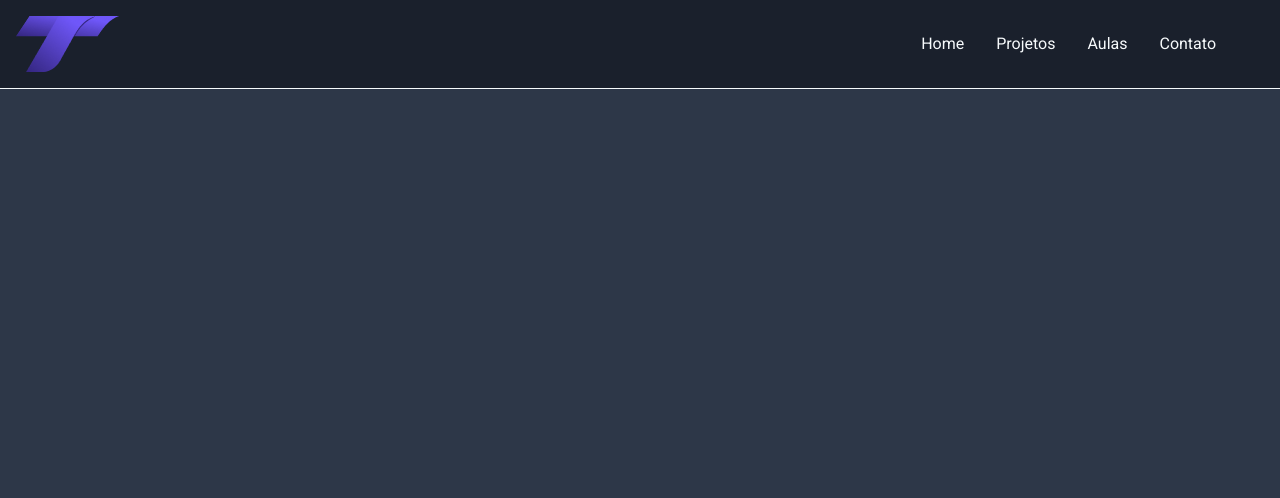
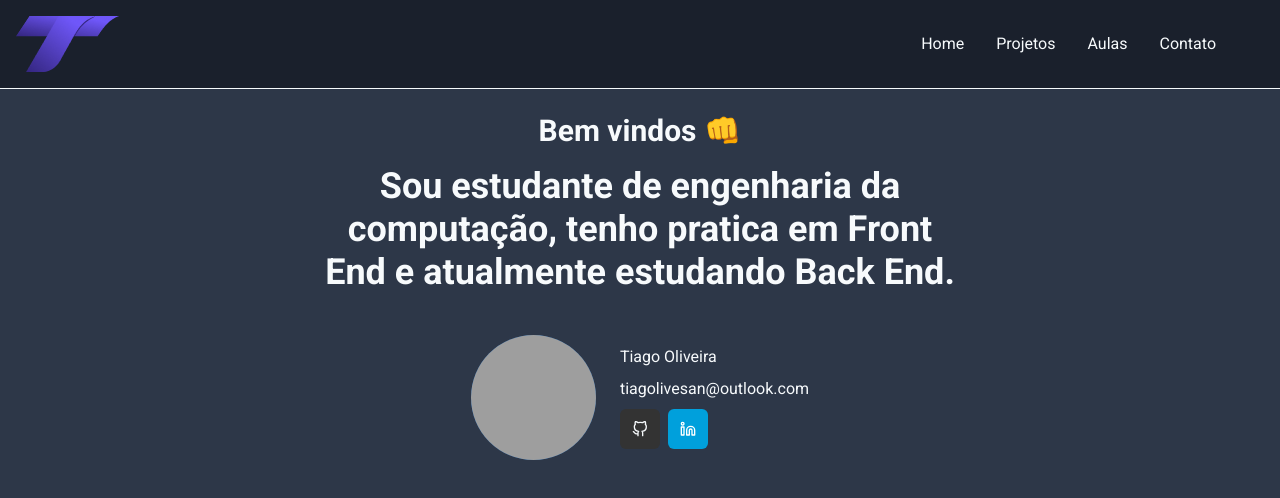
Before and after one commit to tosantos1/new-portfolio, a Next.js app: page / in a window 1280 px wide. Shown: the top 498 px of the page. Built offline with nearby package versions, Linux system fonts and the light colour scheme; grey boxes are pictures that could not be loaded.

Commit message:
new-portfólio

```diff
--- a/package.json
+++ b/package.json
@@ -15,7 +15,8 @@
     "framer-motion": "^4.1.17",
     "next": "10.2.3",
     "react": "17.0.2",
-    "react-dom": "17.0.2"
+    "react-dom": "17.0.2",
+    "react-icons": "^4.2.0"
   },
   "devDependencies": {
     "@types/node": "^15.12.0",
--- a/pages/index.tsx
+++ b/pages/index.tsx
@@ -1,13 +1,40 @@
-import { Flex } from "@chakra-ui/react";
-import { Header } from "../components/Header";
+import { Avatar, Button, Center, Flex, Heading, HStack, IconButton, VStack } from "@chakra-ui/react";
 
+import { FiGithub, FiLinkedin } from 'react-icons/fi'
 
 
 
 export default function Home() {
   return (
-    <Flex direction="column">
+    <Flex direction="column" maxW="1200px" margin="0 auto">
+      <Center>
+        <VStack mt={4}>
+          <Heading size="lg" p={2}>Bem vindos 👊</Heading>
+          <Heading size="xl" textAlign="center" maxW="650px">Sou estudante de engenharia da computação, tenho pratica em Front End e atualmente estudando Back End.</Heading>
+          <HStack p={8}>
+            <Avatar boxSize="125px" mr={4} name="Tiago Oliveira" src="https://github.com/tosantos1.png" />
+            <VStack align="flex-start">
+              <p>Tiago Oliveira</p>
+              <p>tiagolivesan@outlook.com</p>
+              <HStack>
+            <IconButton
+              bg="#333"
+              aria-label="Github"
+              _hover={{opacity: 0.8}}
+              icon={<FiGithub />}
+            />
+            <IconButton
+              colorScheme="linkedin"
+              aria-label="Linkedin"
+              _hover={{opacity: 0.8}}
+              icon={<FiLinkedin />}
+            />
+          </HStack>
+            </VStack>
+          </HStack>
 
+        </VStack>
+      </Center>
     </Flex>
   )
 }
```
Also changed, not shown: public/image/perfil.png (added), 1 other file (tests, documents, lock files or other folders).
